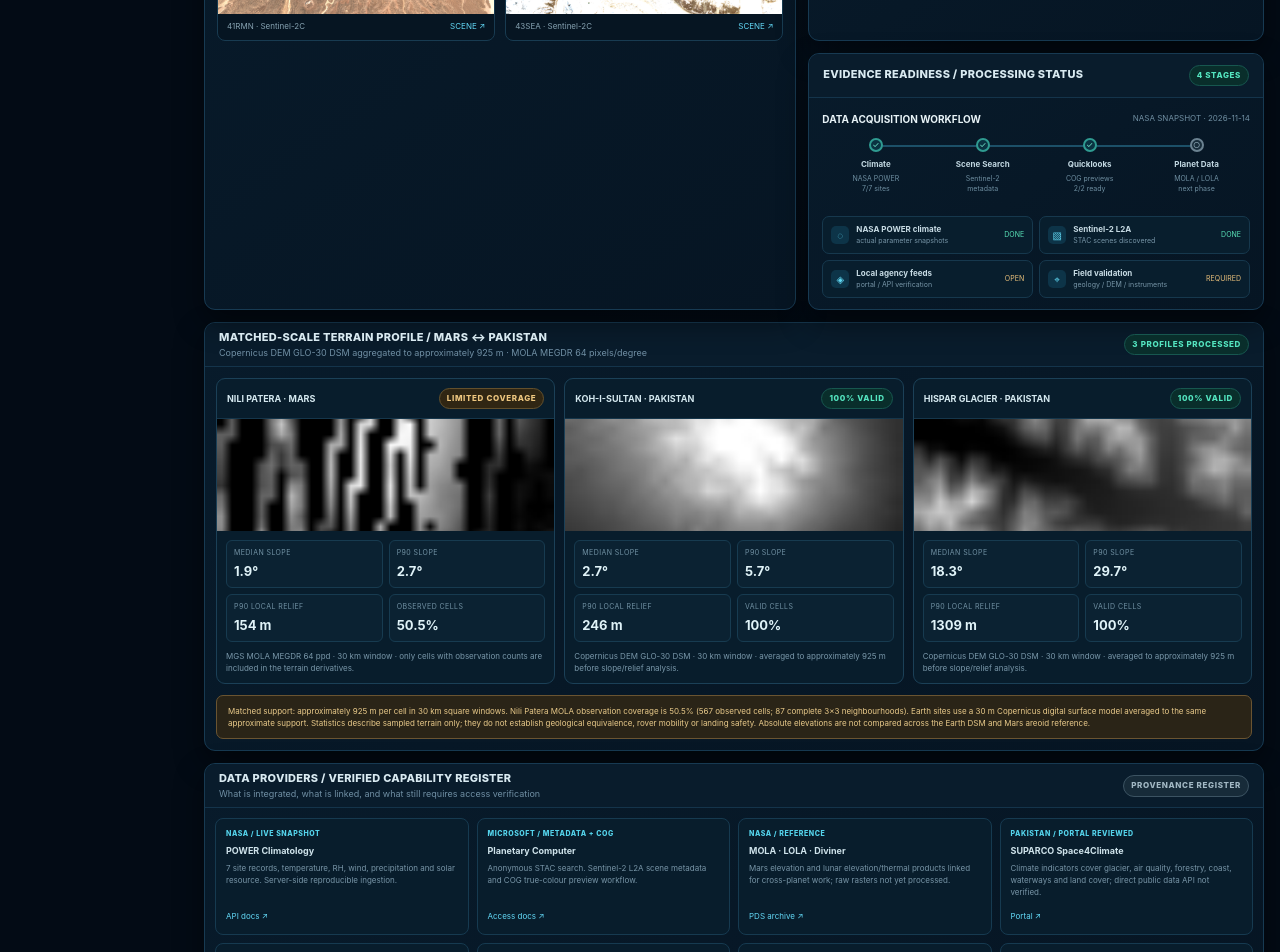
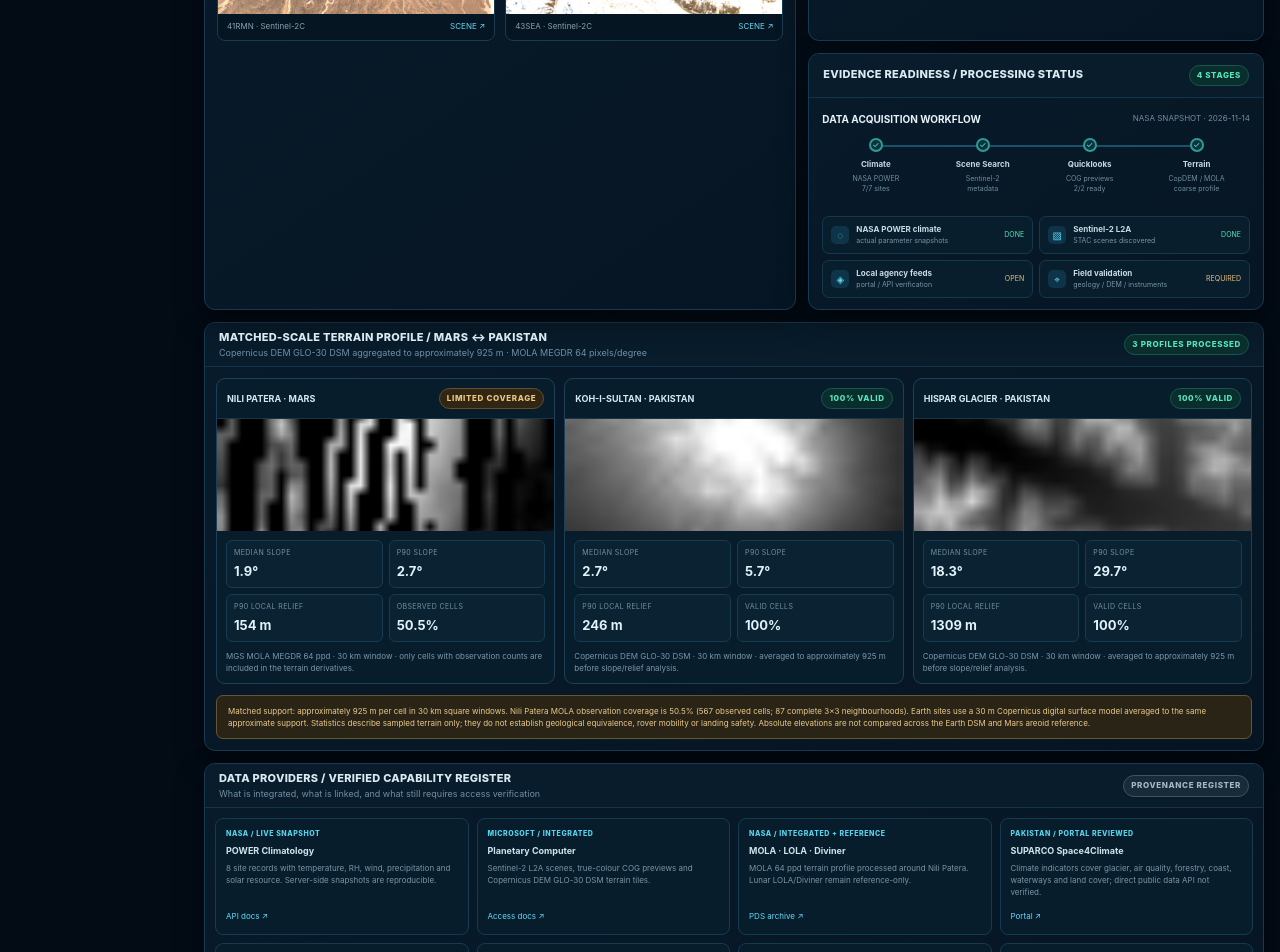
Before and after one commit to usmanmughal96/analog-x, a plain HTML site: page index.html in a window 1280 px wide. Shown: the part 1100-2052 px from the top of the page. Drawn offline with nearby package versions, Linux system fonts and the light colour scheme.

Commit message:
Update evidence status and source register for terrain integrations

```diff
--- a/index.html
+++ b/index.html
@@ -27,6 +27,7 @@
   <div class="navitem" data-scroll="sites"><span class="navicon">⌖</span><span>Analog Sites</span></div>
   <div class="navitem" data-scroll="imagery"><span class="navicon">▧</span><span>Earth Imagery</span></div>
   <div class="navitem" data-scroll="sources"><span class="navicon">◈</span><span>Data Sources</span></div>
+  <div class="navitem" data-scroll="terrain"><span class="navicon">⌁</span><span>Terrain Profiles</span></div>
   <div class="navitem" data-scroll="readiness"><span class="navicon">☷</span><span>Evidence Gaps</span></div>
   <div class="navlabel" style="margin-top:12px">Research</div>
   <div class="navitem" data-action="method"><span class="navicon">⌘</span><span>Methodology</span></div>
@@ -121,7 +122,7 @@
        <div class="step"><div class="stepdot">✓</div><b>Climate</b><small>NASA POWER<br>7/7 sites</small></div>
        <div class="step"><div class="stepdot">✓</div><b>Scene Search</b><small>Sentinel-2<br>metadata</small></div>
        <div class="step warn" id="quickStep"><div class="stepdot">!</div><b>Quicklooks</b><small>COG preview<br>status</small></div>
-       <div class="step pending"><div class="stepdot">○</div><b>Planet Data</b><small>MOLA / LOLA<br>next phase</small></div>
+       <div class="step"><div class="stepdot">✓</div><b>Terrain</b><small>CopDEM / MOLA<br>coarse profile</small></div>
       </div>
      </div>
      <div class="evidence-list">
@@ -147,9 +148,9 @@
   <section class="card sourcepanel" id="sources">
    <div class="cardhead"><div><div class="cardtitle">DATA PROVIDERS / VERIFIED CAPABILITY REGISTER</div><div class="cardhint">What is integrated, what is linked, and what still requires access verification</div></div><span class="statuspill gray">PROVENANCE REGISTER</span></div>
    <div class="sourceitems">
-    <div class="sourceitem"><div class="sourcetype">NASA / LIVE SNAPSHOT</div><b>POWER Climatology</b><p>7 site records, temperature, RH, wind, precipitation and solar resource. Server-side reproducible ingestion.</p><a href="https://power.larc.nasa.gov/docs/services/api/temporal/climatology/" target="_blank">API docs ↗</a></div>
-    <div class="sourceitem"><div class="sourcetype">MICROSOFT / METADATA + COG</div><b>Planetary Computer</b><p>Anonymous STAC search. Sentinel-2 L2A scene metadata and COG true-colour preview workflow.</p><a href="https://planetarycomputer.microsoft.com/docs/concepts/sas/" target="_blank">Access docs ↗</a></div>
-    <div class="sourceitem"><div class="sourcetype">NASA / REFERENCE</div><b>MOLA · LOLA · Diviner</b><p>Mars elevation and lunar elevation/thermal products linked for cross-planet work; raw rasters not yet processed.</p><a href="https://pds.nasa.gov/" target="_blank">PDS archive ↗</a></div>
+    <div class="sourceitem"><div class="sourcetype">NASA / LIVE SNAPSHOT</div><b>POWER Climatology</b><p>8 site records with temperature, RH, wind, precipitation and solar resource. Server-side snapshots are reproducible.</p><a href="https://power.larc.nasa.gov/docs/services/api/temporal/climatology/" target="_blank">API docs ↗</a></div>
+    <div class="sourceitem"><div class="sourcetype">MICROSOFT / INTEGRATED</div><b>Planetary Computer</b><p>Sentinel-2 L2A scenes, true-colour COG previews and Copernicus DEM GLO-30 DSM terrain tiles.</p><a href="https://planetarycomputer.microsoft.com/docs/concepts/sas/" target="_blank">Access docs ↗</a></div>
+    <div class="sourceitem"><div class="sourcetype">NASA / INTEGRATED + REFERENCE</div><b>MOLA · LOLA · Diviner</b><p>MOLA 64 ppd terrain profile processed around Nili Patera. Lunar LOLA/Diviner remain reference-only.</p><a href="https://pds.nasa.gov/" target="_blank">PDS archive ↗</a></div>
     <div class="sourceitem"><div class="sourcetype">PAKISTAN / PORTAL REVIEWED</div><b>SUPARCO Space4Climate</b><p>Climate indicators cover glacier, air quality, forestry, coast, waterways and land cover; direct public data API not verified.</p><a href="https://space4climate.gov.pk/" target="_blank">Portal ↗</a></div>
     <div class="sourceitem"><div class="sourcetype">PAKISTAN / PORTAL REVIEWED</div><b>NDMA / NEOC</b><p>National early-warning projections, global watch, advisories and situation reports already exist; not reinvented here.</p><a href="https://www.ndma.gov.pk/" target="_blank">NDMA ↗</a></div>
     <div class="sourceitem"><div class="sourcetype">UN / METHOD REFERENCE</div><b>UN-SPIDER / UNOOSA</b><p>Proven workflows for flood, drought and fire remote-sensing products, including SUPARCO-developed practices.</p><a href="https://un-spider.org/advisory-support/recommended-practices" target="_blank">Recommended practices ↗</a></div>
```
